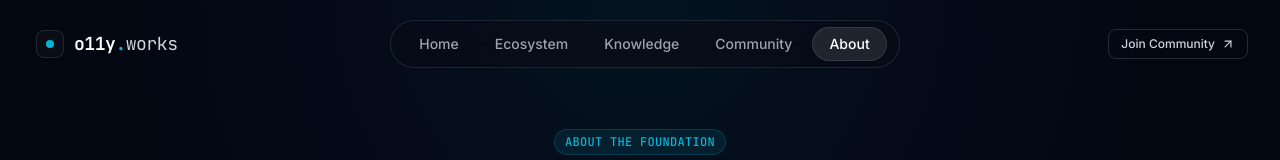
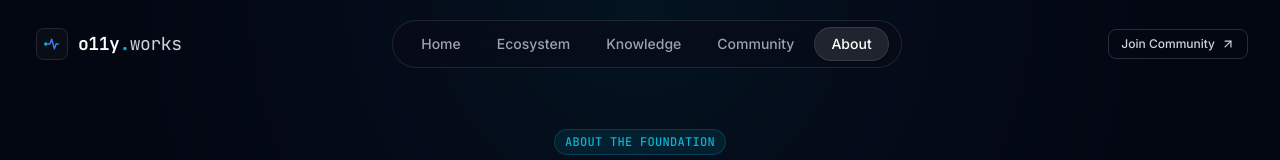
Before and after one commit to vgeriti/o11y-works, a React (Vite) app: page /about in a window 1280 px wide. Shown: the top 160 px of the page. Built offline with nearby package versions, Linux system fonts and the light colour scheme; the HTML template or start-up script is replaced by a standard one.

Commit message:
feat: update o11yworks master brand logo, design tokens, and dry-run deployment standards

```diff
--- a/src/components/ui/Logo.tsx
+++ b/src/components/ui/Logo.tsx
@@ -14,12 +14,11 @@ export const Logo: React.FC<LogoProps> = ({ className = '', showTagline = false
       aria-label="o11y.works Home"
     >
       {/* Telemetry Signal Node Icon */}
-      <div className="relative flex items-center justify-center w-7 h-7 rounded-lg bg-surface border border-white/10 group-hover:border-brand-cyan/40 transition-colors">
-        {/* Signal Node Dot */}
-        <span className="w-2 h-2 rounded-full bg-brand-cyan animate-pulse" />
-
-        {/* Subtle Outer Telemetry Pulse */}
-        <span className="absolute inset-0 rounded-lg border border-brand-cyan/30 animate-ping opacity-25 pointer-events-none" />
+      <div className="relative flex items-center justify-center w-8 h-8 rounded-lg bg-surface border border-white/10 group-hover:border-brand-cyan/40 transition-colors p-1 overflow-hidden">
+        <svg viewBox="0 0 32 32" fill="none" className="w-full h-full">
+          <circle cx="7" cy="16" r="2.5" fill="#06b6d4" />
+          <path d="M10 16H13L15.5 9L19.5 23L22 16H25" stroke="#3b82f6" strokeWidth="2" strokeLinecap="round" strokeLinejoin="round" />
+        </svg>
       </div>
 
       {/* Brand Text */}
```
Also changed, not shown: public/logo-avatar.png (deleted).
